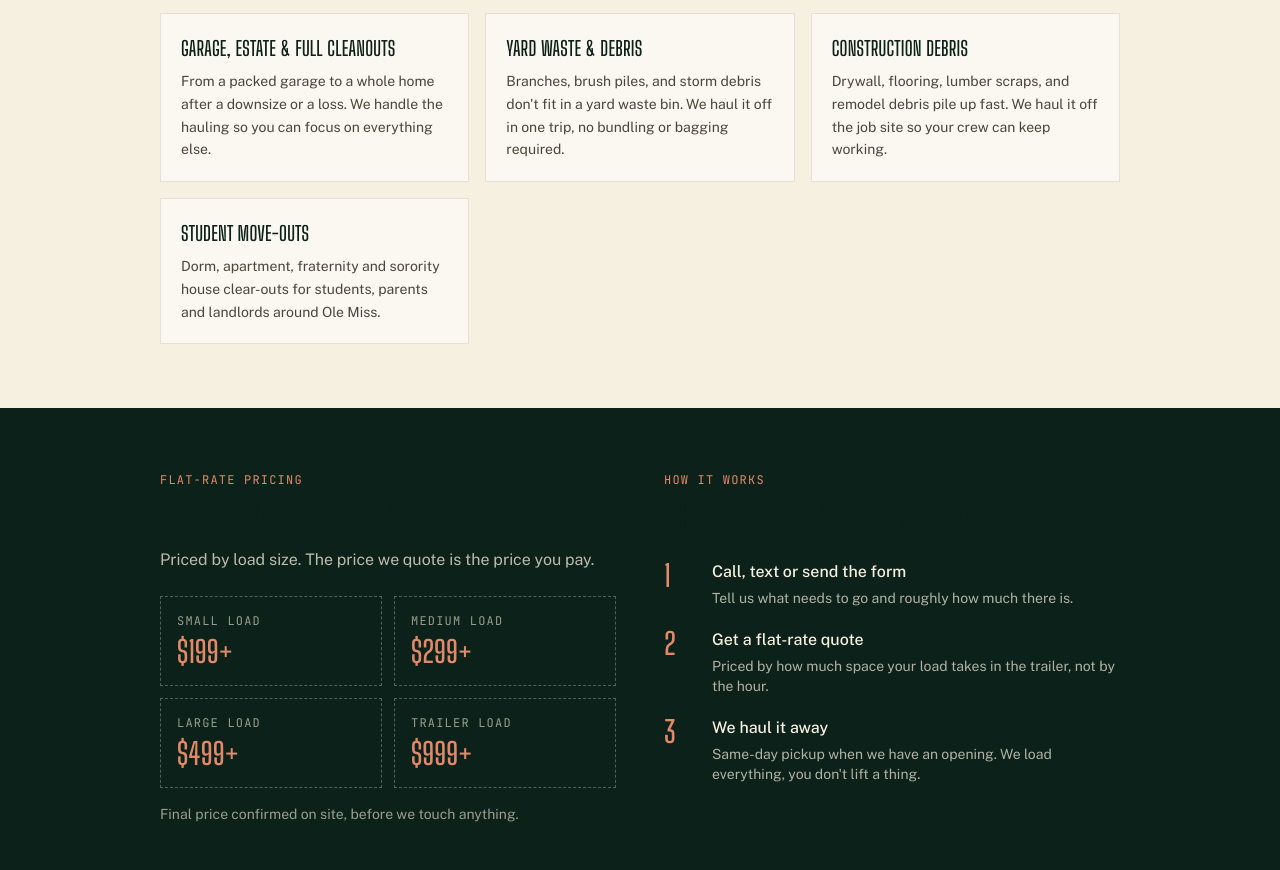
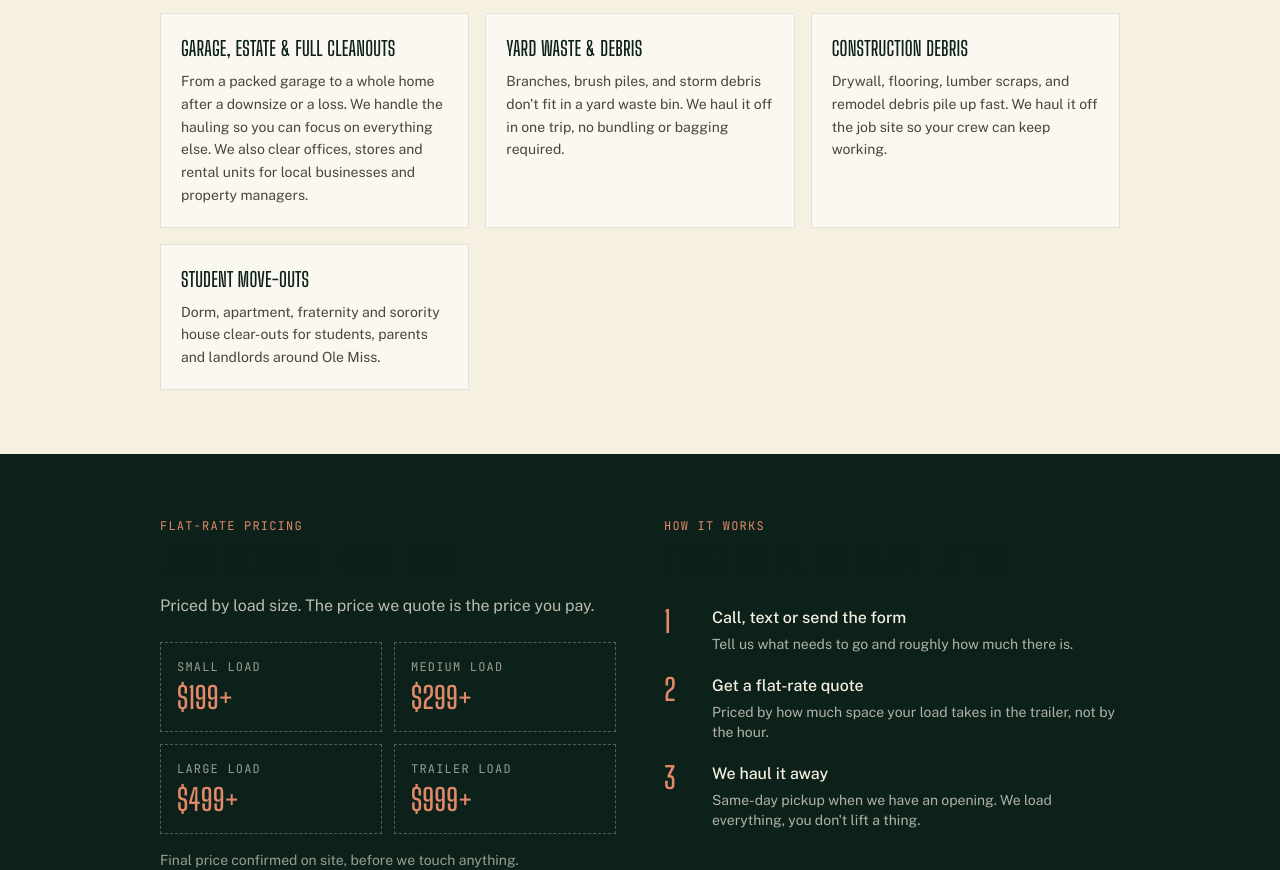
Before and after one commit to northrankmedia/truenorthjunkhauling-landing, an Astro site: page / in a window 1280 px wide. Shown: the part 1849-2719 px from the top of the page. Built offline with nearby package versions, Linux system fonts and the light colour scheme; Astro itself is replaced by a stand-in of ours.

Commit message:
Mention office, store and rental cleanouts for businesses
Supports the new commercial keywords and Business Junk Removal headline.

Co-Authored-By: Claude Opus 5.5 <noreply@anthropic.com>

```diff
--- a/src/components/HomeDetails.astro
+++ b/src/components/HomeDetails.astro
@@ -17,7 +17,7 @@ const haulCards = [
   { title: "Furniture & Couch Removal", slug: "furniture-mattresses", text: "Couches, sectionals, mattresses and bed frames carried out by a two-person crew. Single pieces or whole rooms." },
   { title: "Appliance Removal", slug: "appliances", text: servicePages.find((s) => s.slug === "appliances")?.heroBlurb ?? "" },
   { title: "Junk & Large Trash Pickup", slug: null, text: "The bulky stuff your regular trash pickup won't take. Point to it, we load it and haul it away." },
-  { title: "Garage, Estate & Full Cleanouts", slug: "estate-full-cleanouts", text: "From a packed garage to a whole home after a downsize or a loss. We handle the hauling so you can focus on everything else." },
+  { title: "Garage, Estate & Full Cleanouts", slug: "estate-full-cleanouts", text: "From a packed garage to a whole home after a downsize or a loss. We handle the hauling so you can focus on everything else. We also clear offices, stores and rental units for local businesses and property managers." },
   { title: "Yard Waste & Debris", slug: "yard-waste-debris", text: servicePages.find((s) => s.slug === "yard-waste-debris")?.heroBlurb ?? "" },
   { title: "Construction Debris", slug: "construction-debris", text: servicePages.find((s) => s.slug === "construction-debris")?.heroBlurb ?? "" },
   { title: "Student Move-Outs", slug: "student-move-outs", text: "Dorm, apartment, fraternity and sorority house clear-outs for students, parents and landlords around Ole Miss." },
```
